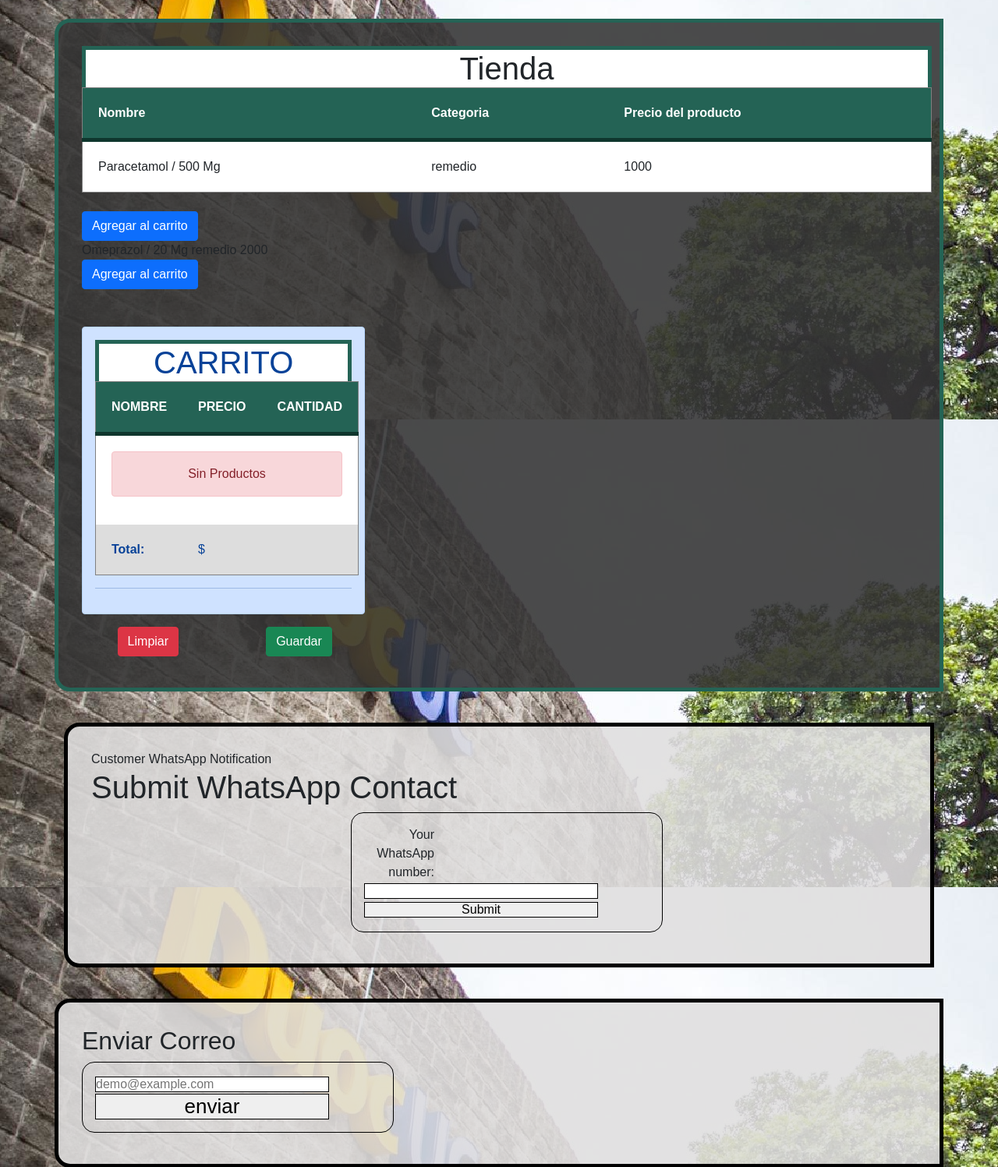
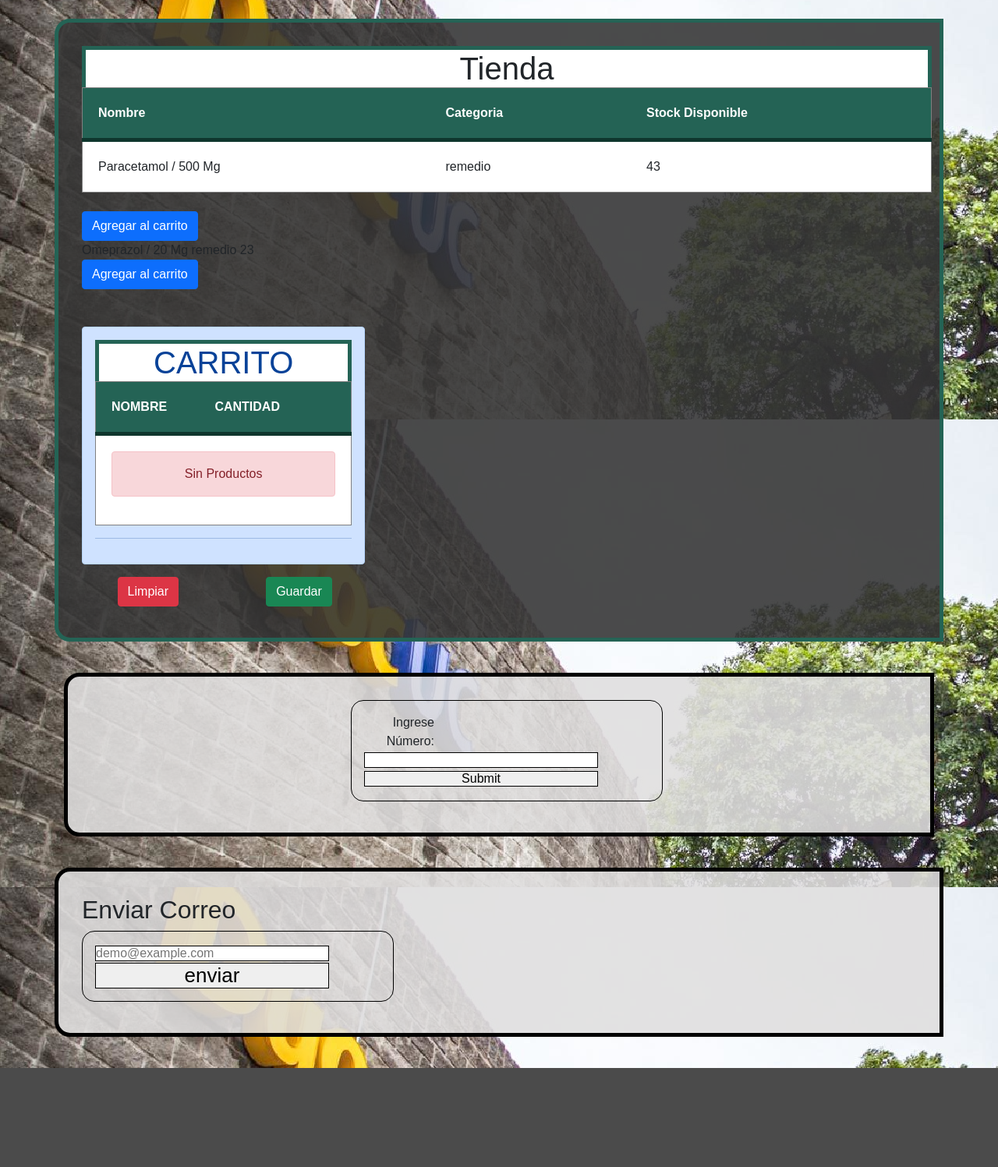
Before and after one commit to FelipeVergaraZ/Neirensal, a Django app: page /tienda in a window 1280 px wide. Shown: the part 62-1559 px from the top of the page at 78% size. After the commit the page ends 1432 px from the top, so only its background shows below. Run offline with Django 4.2, Linux system fonts and the light colour scheme; data comes from the database, SQL or seed files in the repository; both versions use the stored data as it was after the commit; some libraries are stand-ins or nearby versions.

Commit message:
Se arreglaron las variables

```diff
--- a/Neirensal/Neirensal/urls.py
+++ b/Neirensal/Neirensal/urls.py
@@ -35,7 +35,7 @@ urlpatterns = [
     path('correo',correo, name="correo"),
     path('pacientes',pacientes, name="pacientes"),
     path('pacientesmed',pacientesmed, name="pacientesmed"),
-    path('agregar/<int:id_remedio>/', agregarP, name="Agg"),
+    path('agregar/<int:producto_id>/', agregarP, name="Agg"),
     path('eliminar/<int:producto_id>/', eliminarP, name="Ell"),
     path('restar/<int:producto_id>/', restarP, name="Sub"),
     path('limpiar/', limpiarC, name="CLS"),
--- a/Neirensal/core/Carrito.py
+++ b/Neirensal/core/Carrito.py
@@ -15,12 +15,12 @@ class Carrito:
             self.carrito[id]={
                 "producto_id": producto.id,
                 "nombre": producto.nombre,
-                "acumulado": producto.precio,
+                "stock": producto.stock,
                 "cantidad": 1,
             }
         else:
             self.carrito[id]["cantidad"] += 1
-            self.carrito[id]["acumulado"] += producto.precio
+
         self.guardar_carrito()
 
     def guardar_carrito(self):
@@ -37,7 +37,7 @@ class Carrito:
         id = str(producto.id)
         if id in self.carrito.keys():
             self.carrito[id]["cantidad"] -= 1
-            self.carrito[id]["acumulado"] -= producto.precio
+
             if self.carrito[id]["cantidad"] <= 0: self.eliminar(producto)
             self.guardar_carrito()
 
--- a/Neirensal/core/templates/core/Carrito.html
+++ b/Neirensal/core/templates/core/Carrito.html
@@ -8,8 +8,8 @@
           </tr>
           <tr>
             <th scope="col">NOMBRE</th>
-            <th scope="col">PRECIO</th>
             <th scope="col">CANTIDAD</th>
+            <th scope="col"></th>
           </tr>
         </thead>
         <tbody>
@@ -17,10 +17,10 @@
         {% for key, value in request.session.carrito.items %}
           <tr>
             <td>{{value.nombre}}</td>
-            <td>{{value.precio}}</td>
-            <td>{{value.acumulado}}
+            <td>{{value.cantidad}}</td>
+            <td>
               <a href="{% url 'Agg' value.producto_id %}" class="badge btn btn-dark badge-dark">+</a>
-              <a href="{% url 'Ell' value.producto_id %}" class="badge btn btn-dark badge-dark">-</a>
+              <a href="{% url 'Sub' value.producto_id %}" class="badge btn btn-dark badge-dark">-</a>
             </td>
           </tr>
         {% endfor %}
@@ -31,10 +31,7 @@
             </td>
         </tr>
         {% endif %}
-          <tr>
-            <th scope="row">Total:</th>
-            <td colspan="2">$ {{total_carrito}}</td>
-          </tr>
+
         </tbody>
       </table>
 
--- a/Neirensal/core/templates/core/Tienda.html
+++ b/Neirensal/core/templates/core/Tienda.html
@@ -59,7 +59,7 @@
                     <tr>
                         <th cope="col">Nombre</th>
                         <th cope="col">Categoria</th>
-                        <th cope="col">Precio del producto</th>
+                        <th cope="col">Stock Disponible</th>
 
                     </tr>
                 </thead>
@@ -70,7 +70,7 @@
 
                         <td>{{producto.nombre}}</td>
                         <td>{{producto.categoria}}</td>
-                        <td>{{producto.precio}}</td>
+                        <td>{{producto.stock}}</td>
                     </tr>
                 </table>
                 <br>
@@ -94,17 +94,9 @@
 
             <div class="jumbotronblack">
 
-                {% block title %}Customer WhatsApp Notification{% endblock %}
 
                 {% block content %}
-                    <h1>Submit WhatsApp Contact</h1>
-
-                    <form action="/" method="post">
-                        {% csrf_token %}
-                        <label for="your_name">Your WhatsApp number: </label>
-                        <input id="user_number" type="text" name="user_number" >
-                        <input type="submit" value="Submit">
-                    </form>
+                {% include "core/phone.html" %}
                 {% endblock %}
             </div>
 
--- a/Neirensal/core/templates/core/phone.html
+++ b/Neirensal/core/templates/core/phone.html
@@ -1,12 +1,11 @@
-{% extends "base.html" %}
-{% block title %}Customer WhatsApp Notification{% endblock %}
+{% extends "core/base.html" %}
+{% block title %}{% endblock %}
 
 {% block content %}
-    <h1>Submit WhatsApp Contact</h1>
 
-    <form action="/" method="post">
+    <form action="" method="POST">
         {% csrf_token %}
-        <label for="your_name">Your WhatsApp number: </label>
+        <label for="your_name">Ingrese Número: </label>
         <input id="user_number" type="text" name="user_number" >
         <input type="submit" value="Submit">
     </form>
--- a/Neirensal/core/views.py
+++ b/Neirensal/core/views.py
@@ -44,9 +44,17 @@ def registrado (request):
     return render(request, 'core/registrado.html')
 
 def tienda(request):
+
     if request.method == 'POST':
-        mail = request.POST.get('mail')
-        send_email(mail)
+        var1 = request.POST.get('mail')
+        var2 = request.POST.get('user_number')
+        xd = len(var1)
+        xd2 = len(var2)
+        if xd != 0:
+            mail = request.POST.get('mail')
+            send_email(mail)
+        if xd2 != 0:
+            send_notification()
     productos = Producto.objects.all()
     return render(request, "core/tienda.html", {'productos':productos})
 
@@ -74,7 +82,7 @@ def limpiarC(request):
     carrito.limpiar()
     return redirect("tienda")
 
-def send_email(mail):
+def send_email(request,mail):
     context = {'mail': mail}
     template = get_template('core/correo.html')
     content = template.render(context)
@@ -87,6 +95,8 @@ def send_email(mail):
     )
     email.attach_alternative(content,'text/html')
     email.send()
+
+    return render(request, "phone.html")
 
 order_details = {
     'amount': '5kg',
@@ -109,7 +119,7 @@ def send_notification(request):
 
         print(user_whatsapp_number)
         print(message.sid)
-        return HttpResponse('Great! Expect a message...')
+
 
     return render(request, 'phone.html')
 
```
Also changed, not shown: Neirensal/db.sqlite3.
